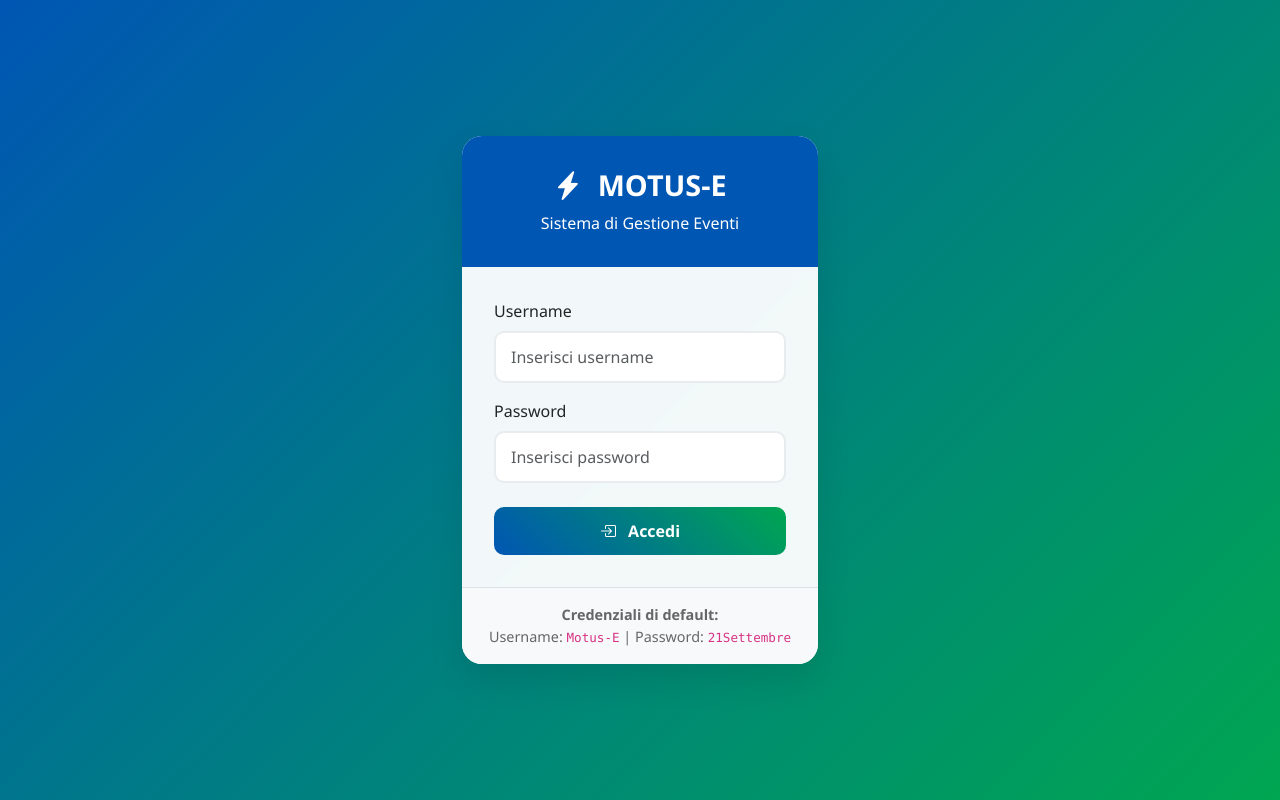
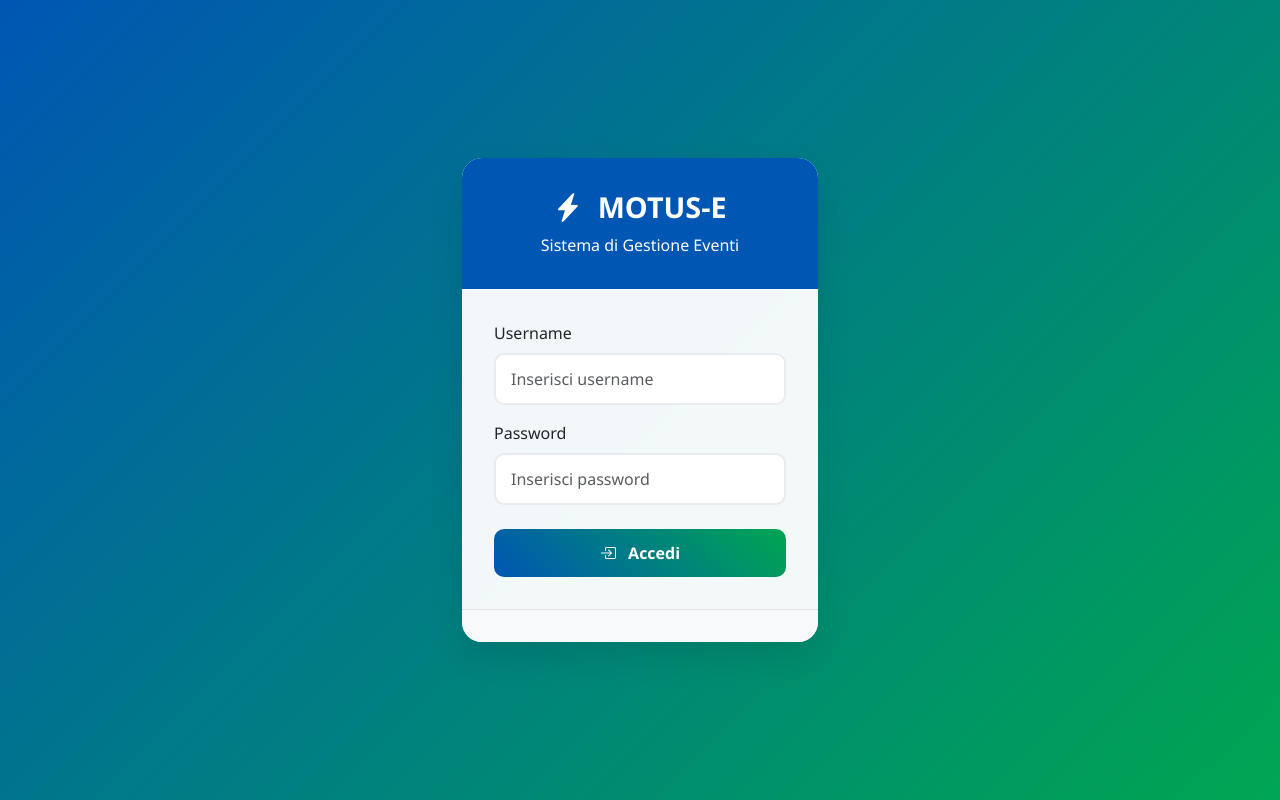
Before and after one commit to dark98921/Motus-e-app, a Flask app: page / in a window 1280 px wide. Run offline with Flask 3, Linux system fonts and the light colour scheme.

Commit message:
Update login.html
update

```diff
--- a/templates/login.html
+++ b/templates/login.html
@@ -131,8 +131,7 @@
                     </div>
 
                     <div class="credits">
-                        <strong>Credenziali di default:</strong><br>
-                        Username: <code>Motus-E</code> | Password: <code>21Settembre</code>
+
                     </div>
                 </div>
             </div>
```
